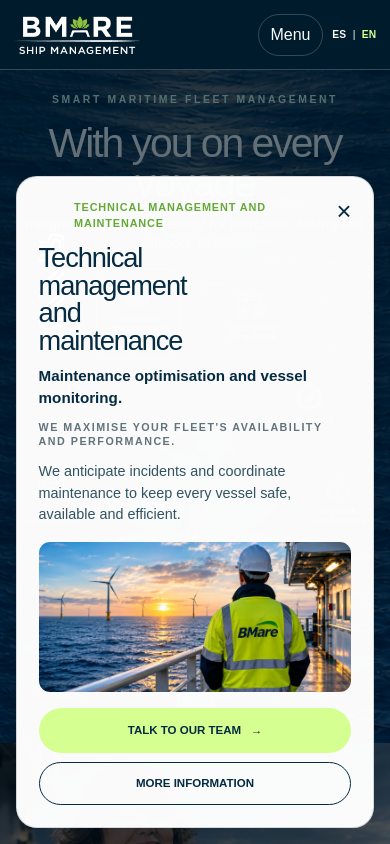
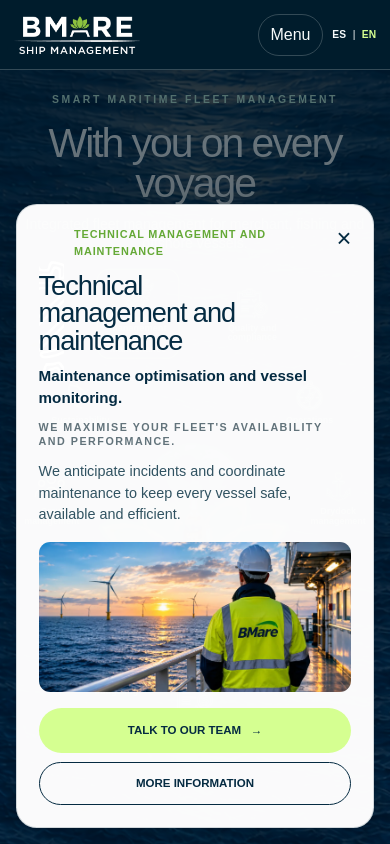
Before and after one commit to Guille2307/Bmare, a Next.js app: page /en in a window 390 px wide. Both pictures are taken after a click on the button "Technical management and maintenance". Shown: the top 844 px of the page. Built offline with nearby package versions, Linux system fonts and the light colour scheme.

Commit message:
fix: adjust technical service title wrapping

```diff
--- a/app/globals.css
+++ b/app/globals.css
@@ -106,7 +106,7 @@ img { max-width: 100%; display: block; }
 .panel-icon { display: grid; place-items: center; width: 2rem; height: 2rem; color: #6ab63a; font-size: 1.7rem; line-height: 1; }
 .panel-icon img { width: 100%; height: 100%; object-fit: contain; margin: 0; }
 .panel-kicker { color: #65a937; font-size: 0.68rem; font-weight: 900; letter-spacing: 0.08em; text-transform: uppercase; }
-.service-panel h2 { max-width: 12ch; margin: 0.8rem 0 0.65rem; font-size: clamp(1.7rem, 2.6vw, 2.6rem); line-height: 1.02; letter-spacing: -0.04em; }
+.service-panel h2 { max-width: 16ch; margin: 0.8rem 0 0.65rem; font-size: clamp(1.7rem, 2.6vw, 2.6rem); line-height: 1.02; letter-spacing: -0.04em; }
 .service-panel .panel-service-intro { margin: 0 0 0.85rem; color: var(--ink); font-size: 0.95rem; font-weight: 700; line-height: 1.4; }
 .service-panel .panel-lead { margin: 0 0 0.75rem; color: #62737b; font-size: 0.67rem; font-weight: 900; letter-spacing: 0.14em; line-height: 1.3; }
 .service-panel p { color: #315362; font-size: 0.9rem; line-height: 1.5; }
@@ -221,6 +221,7 @@ img { max-width: 100%; display: block; }
      hero. This keeps the ocean continuous behind the copy, flower and people;
      the orbit below is only the transparent interaction layer. */
   .hero-stage {
+    min-height: 100svh;
     background-image: linear-gradient(180deg, rgba(0, 29, 47, 0.62) 0%, rgba(0, 29, 47, 0.18) 40%, rgba(0, 29, 47, 0.22) 72%, rgba(0, 29, 47, 0.72) 100%), url("/assets/hero-bg-4k-tablet.webp");
     background-position: center, center bottom;
     background-size: cover, cover;
@@ -235,7 +236,7 @@ img { max-width: 100%; display: block; }
   .site-nav.is-open { display: flex; }
   .site-nav a { padding: 0.65rem 0; font-size: 0.8rem; }
   .header-cta { display: none; }
-  .home-grid { grid-template-columns: 1fr; min-height: auto; padding-bottom: 2rem; }
+  .home-grid { grid-template-columns: 1fr; min-height: calc(100svh - 70px); align-content: start; padding-bottom: 2rem; }
   .hero-copy { padding-top: 1rem; text-align: center; }
   .hero-copy h1 { margin-right: auto; margin-left: auto; }
   .hero-copy p { margin-right: auto; margin-left: auto; }
@@ -305,6 +306,7 @@ img { max-width: 100%; display: block; }
   /* On the narrow phone canvas the artwork needs a slightly tighter,
      bottom-anchored crop so the flower sits on the same axis as the ring. */
   .hero-stage {
+    min-height: 100svh;
     background-image: linear-gradient(180deg, rgba(0, 29, 47, 0.62) 0%, rgba(0, 29, 47, 0.18) 40%, rgba(0, 29, 47, 0.22) 72%, rgba(0, 29, 47, 0.72) 100%), url("/assets/hero-bg-4k-mobile.webp");
     background-position: center, center calc(100% + 1.5rem);
     background-size: cover, auto 116%;
--- a/components/site.tsx
+++ b/components/site.tsx
@@ -89,7 +89,7 @@ function ServicePanel({ locale, service, onClose }: { locale: Locale; service: S
   return <aside className="service-panel" aria-live="polite">
     <button className="panel-close" type="button" onClick={onClose} aria-label={copy[locale].close}>×</button>
     <div className="panel-heading"><span className="panel-icon" aria-hidden="true">{service.iconSrc ? <img src={service.iconSrc} alt="" /> : service.icon}</span><span className="panel-kicker">{text.title}</span></div>
-    <h2>{text.title}</h2>
+    <h2>{locale === "es" && service.key === "technical" ? <>Gestión técnica<br />y mantenimiento</> : text.title}</h2>
     <p className="panel-service-intro">{homeServiceDescriptions[locale][service.key]}</p>
     <p className="panel-lead">{locale === "es" ? "MAXIMIZAMOS LA DISPONIBILIDAD Y EL RENDIMIENTO DE SU FLOTA." : "WE MAXIMISE YOUR FLEET'S AVAILABILITY AND PERFORMANCE."}</p>
     <p>{text.summary}</p>
```
